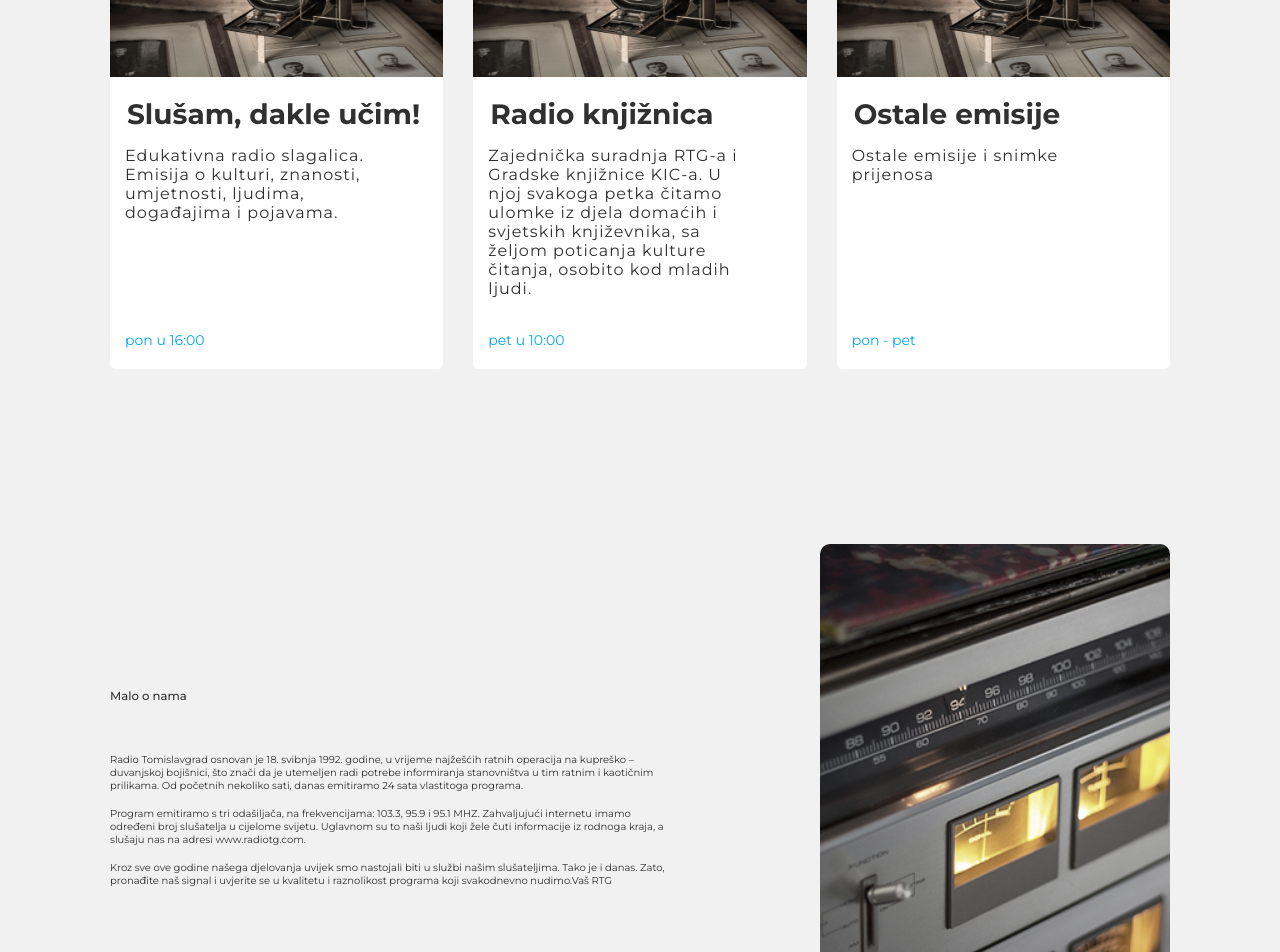
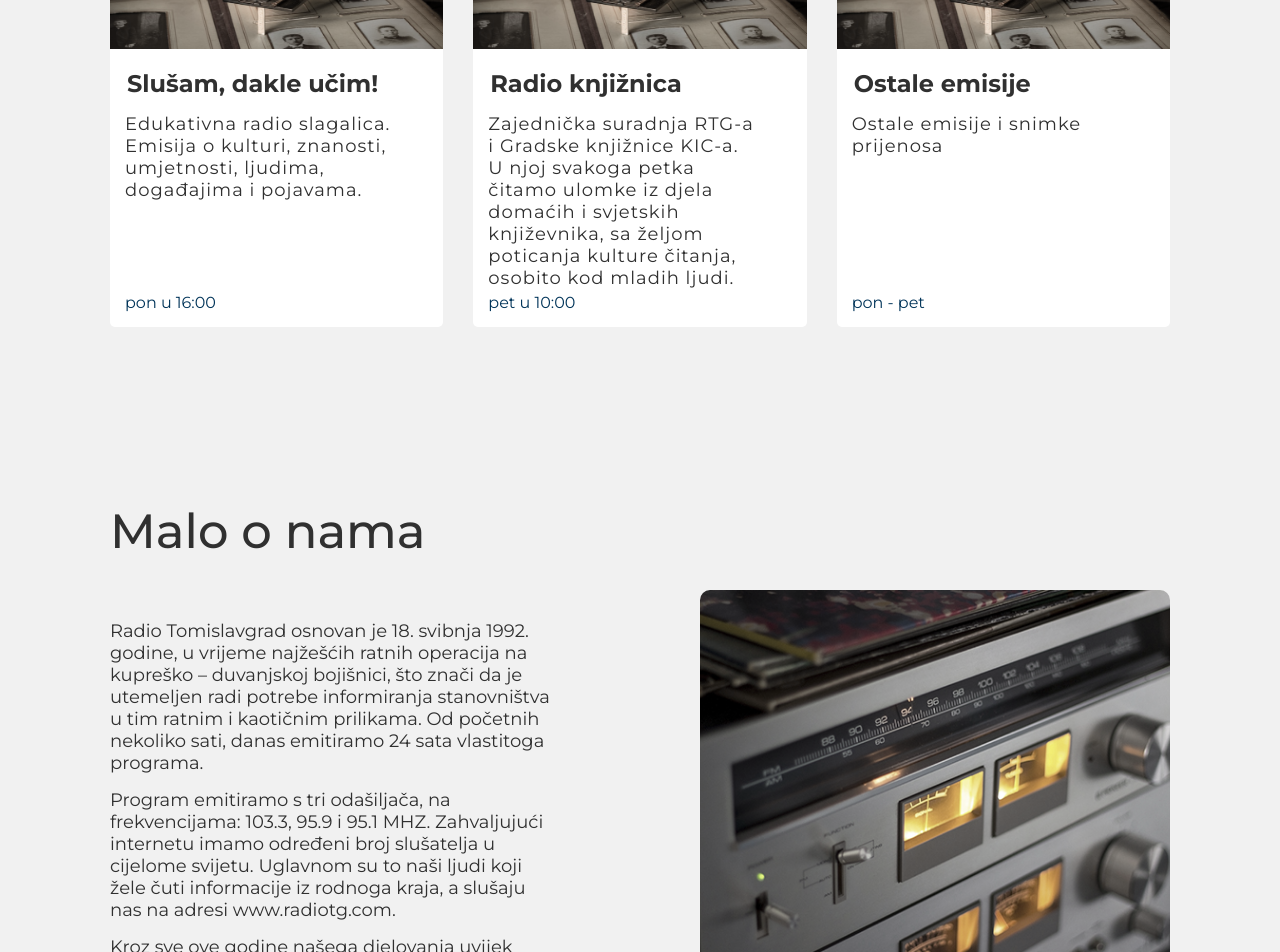
Before and after one commit to MilicTG/radio-tg, a React (Create React App) app: page / in a window 1280 px wide. Shown: the part 2260-3212 px from the top of the page. Built offline with nearby package versions, Linux system fonts and the light colour scheme; no server answers.

Commit message:
Index page finished

```diff
--- a/src/components/footer/footer.component.jsx
+++ b/src/components/footer/footer.component.jsx
@@ -1,4 +1,5 @@
 import React from 'react';
+import { Link } from 'react-router-dom';
 
 //styles
 import {
@@ -45,9 +46,9 @@ const footer = () => {
                      </thead>
                      <tbody>
                         <tr>
-                           <td>Trg Franje Tudmana,</td>
+                           <td>Trg Franje Tuđmana,</td>
                            <td>80240, Tomislavgrad,</td>
-                           <td>Herceg Bosanska Zupanija,</td>
+                           <td>Herceg Bosanska Županija,</td>
                            <td>Bosna i Hercegovina</td>
                         </tr>
                      </tbody>
@@ -65,6 +66,7 @@ const footer = () => {
                            <td>+387 34 353 768</td>
                            <td>+387 34 352 909</td>
                            <td>radiotomislavgrad@gmail.com</td>
+                           <td>radio.tomislavgrad@tel.net.ba</td>
                         </tr>
                      </tbody>
                   </table>
@@ -78,10 +80,21 @@ const footer = () => {
                      </thead>
                      <tbody>
                         <tr>
-                           <td>Pocetna</td>
-                           <td>Program</td>
-                           <td>Marketing</td>
-                           <td>Kontakt</td>
+                           <td>
+                              <Link to='/program'>Program</Link>
+                           </td>
+                           <td>
+                              <Link to='/marketing'>Marketing</Link>
+                           </td>
+                           <td>
+                              <Link to='/oglasi'>Oglasi</Link>
+                           </td>
+                           <td>
+                              <Link to='/kontakt'>Kontakt</Link>
+                           </td>
+                           <td>
+                              <Link to='/rtg-music'>RTG Music</Link>
+                           </td>
                         </tr>
                      </tbody>
                   </table>
--- a/src/components/footer/footer.style.js
+++ b/src/components/footer/footer.style.js
@@ -35,7 +35,7 @@ export const footerInfoColumn = styled.div`
    flex-flow: column;
    h3 {
       color: ${theme.colorSecondary};
-      font-size: ${theme.fontSizeBig};
+      font-size: ${theme.fontSizeFour};
       padding: 1rem 0;
       text-align: start;
    }
@@ -45,49 +45,54 @@ export const footerInfoColumn = styled.div`
          display: table-cell;
          text-align: start;
          td {
-            font-size: ${theme.fontSizeNorm};
+            font-size: ${theme.fontSizeThree};
             font-weight: 300;
             padding: 0.7rem 0;
             display: block;
             color: white;
+            a {
+               text-decoration: none;
+               color: white;
+               cursor: pointer;
+            }
          }
       }
    }
    @media ${device.deviceTablet} {
       h3 {
-         font-size: ${theme.fontSizeBig};
+         font-size: ${theme.fontSizeFour};
       }
       table {
          tr {
             text-align: start;
             td {
-               font-size: ${theme.fontSizeNorm};
+               font-size: ${theme.fontSizeThree};
             }
          }
       }
    }
    @media ${device.deviceTabletLand} {
       h3 {
-         font-size: ${theme.fontSizeBig};
+         font-size: ${theme.fontSizeFour};
       }
       table {
          tr {
             text-align: start;
             td {
-               font-size: ${theme.fontSizeNorm};
+               font-size: ${theme.fontSizeThree};
             }
          }
       }
    }
    @media ${device.deviceDesktop} {
       h3 {
-         font-size: ${theme.fontSizeBig1X};
+         font-size: ${theme.fontSizeFive};
       }
       table {
          tr {
             text-align: left;
             td {
-               font-size: ${theme.fontSizeNorm};
+               font-size: ${theme.fontSizeThree};
             }
          }
       }
--- a/src/components/sectionInfo/sectionInfo.style.js
+++ b/src/components/sectionInfo/sectionInfo.style.js
@@ -5,8 +5,6 @@ import { device } from '../../styles/responsive';
 export const infoSectionContainer = styled.section`
    width: 100%;
    min-height: 40rem;
-   /* background-color: ${(props) =>
-      props.color ? `${theme.colorLightBck}` : `white;`}; */
 
    @media ${device.devicePhone} {
       padding: 2rem 0;
@@ -27,11 +25,11 @@ export const infoSectionContainer = styled.section`
 
 export const textInfoSide = styled.div`
    width: 100%;
+   height: 100%;
    display: flex;
-   justify-content: center;
+   justify-content: space-between;
    align-items: center;
    flex-flow: column;
-   padding: 2.5rem 0 2.5rem 0;
    @media ${device.deviceTablet} {
       padding: 3rem 0 3rem 0;
       flex-flow: row;
@@ -49,10 +47,11 @@ export const textInfoSide = styled.div`
 export const infoTextWrapper = styled.div`
    display: flex;
    flex-flow: column;
-   justify-content: center;
+   align-content: flex-start;
    text-align: center;
+   height: 100%;
    width: 100%;
-   &.left {
+
    @media ${device.devicePhone} {
       padding: 0;
    }
@@ -68,45 +67,32 @@ export const infoTextWrapper = styled.div`
    @media ${device.deviceDesktopHD} {
       padding: 0 15rem 0 0;
    }
-   }
-   &.right {
-      @media ${device.devicePhone} {
-         padding: 0;
-      }
-      @media ${device.deviceTablet} {
-         padding: 0 0 0 5rem;
-      }
-      @media ${device.deviceTabletLand} {
-         padding: 0 0 0 5rem;
-      }
-      @media ${device.deviceDesktop} {
-         padding: 0 0 0 5rem;
-      }
-      @media ${device.deviceDesktopHD} {
-         width: 70%;
-         padding: 0 0 0 5rem;
-      }
-   }
 `;
 
 export const infoTextTitle = styled.h3`
    color: ${theme.colorFont};
    text-align: center;
    font-weight: 500;
-   padding-bottom: 5rem;
    @media ${device.devicePhone} {
-      font-size: 7vw;
+      font-size: ${theme.fontSizeFive};
+      padding-bottom: 4rem;
    }
    @media ${device.deviceTablet} {
-      font-size: ${theme.fontSizeBig};
+      font-size: ${theme.fontSizeSix};
+      padding-bottom: 5rem;
+
       text-align: start;
    }
    @media ${device.deviceTabletLand} {
-      font-size: ${theme.fontSizeBig1X};
+      font-size: ${theme.fontSizeSix};
+      padding-bottom: 5rem;
+
       text-align: start;
    }
    @media ${device.deviceDesktop} {
-      font-size: ${theme.fontSizeBig2X};
+      font-size: ${theme.fontSizeSeven};
+      padding-bottom: 6rem;
+
       text-align: start;
    }
 `;
@@ -115,7 +101,7 @@ export const infoText = styled.article`
    color: ${theme.colorFont};
    text-align: start;
    font-weight: 400;
-   font-size: ${theme.fontSizeSmall1X};
+   font-size: ${theme.fontSizeThree};
    padding-bottom: 2rem;
    .rowOne {
       padding-bottom: 1.5rem;
@@ -127,16 +113,16 @@ export const infoText = styled.article`
       padding-bottom: 1.5rem;
    }
    @media ${device.deviceTablet} {
-      font-size: ${theme.fontSizeNorm};
+      font-size: ${theme.fontSizeThree};
       text-align: start;
       padding-bottom: 0;
    }
    @media ${device.deviceTabletLand} {
-      font-size: ${theme.fontSizeNorm};
+      font-size: ${theme.fontSizeThree};
       text-align: start;
    }
    @media ${device.deviceDesktop} {
-      font-size: ${theme.fontSizeBig};
+      font-size: ${theme.fontSizeFour};
       text-align: start;
    }
 `;
@@ -153,19 +139,19 @@ export const infoImg = styled.img`
    background-size: cover;
    object-fit: cover;
    @media ${device.deviceTablet} {
-      width: 30rem;
-      height: 40rem;
-   }
-   @media ${device.deviceTabletLand} {
-      width: 30rem;
-      height: 45rem;
-   }
-   @media ${device.deviceDesktop} {
       width: 35rem;
       height: 50rem;
    }
-   @media ${device.deviceDesktopHD} {
-      width: 45rem;
+   @media ${device.deviceTabletLand} {
+      width: 35rem;
       height: 50rem;
    }
+   @media ${device.deviceDesktop} {
+      width: 47rem;
+      height: 38rem;
+   }
+   @media ${device.deviceDesktopHD} {
+      width: 50rem;
+      height: 40rem;
+   }
 `;
--- a/src/components/sectionTitle/sectionTitle.style.js
+++ b/src/components/sectionTitle/sectionTitle.style.js
@@ -41,7 +41,7 @@ export const primaryTitle = styled.h2`
 `;
 
 export const descTitle = styled.p`
-   font-weight: 300;
+   font-weight: 400;
    color: ${theme.colorFont};
    text-align: center;
    white-space: pre-line;
--- a/src/components/showCard/showCard.style.js
+++ b/src/components/showCard/showCard.style.js
@@ -19,20 +19,20 @@ export const cardContainer = styled.div`
 
 export const cardTitle = styled.h2`
    color: ${theme.colorFont};
-   font-size: 2.4rem;
+   font-size: ${theme.fontSizeFour};
    font-weight: 600;
    padding: 1.7rem 0 0 1.7rem;
    @media ${device.deviceTablet} {
-      font-size: 2.6rem;
+      font-size: ${theme.fontSizeFour};
    }
    @media ${device.deviceTabletLand} {
-      font-size: 2.6rem;
+      font-size: ${theme.fontSizeFour};
    }
    @media ${device.deviceDesktop} {
-      font-size: 2.8rem;
+      font-size: ${theme.fontSizeFive};
    }
    @media ${device.deviceDesktopHD} {
-      font-size: 3rem;
+      font-size: ${theme.fontSizeFive};
    }
 `;
 
@@ -52,7 +52,7 @@ export const cardImg = styled.img`
 export const cardDesc = styled.p`
    color: ${theme.colorFont};
    width: 90%;
-   font-size: 1.4rem;
+   font-size: ${theme.fontSizeThree};
    letter-spacing: 1px;
    height: 18rem;
    padding: 1.5rem;
@@ -60,31 +60,31 @@ export const cardDesc = styled.p`
    text-align: start;
 
    @media ${device.deviceTablet} {
-      font-size: 1.6rem;
+      font-size: ${theme.fontSizeThree};
    }
    @media ${device.deviceTabletLand} {
-      font-size: 1.6rem;
+      font-size: ${theme.fontSizeThree};
    }
    @media ${device.deviceDesktop} {
-      font-size: 1.6rem;
+      font-size: ${theme.fontSizeFour};
    }
    @media ${device.deviceDesktopHD} {
-      font-size: 1.8rem;
+      font-size: ${theme.fontSizeFour};
    }
 `;
 
 export const cardTime = styled.p`
-   color: ${theme.colorSecondary};
-   font-size: 1.2rem;
-   padding: 2rem 0 2rem 1.5rem;
+   color: ${theme.colorPrimary};
+   font-size: ${theme.fontSizeTwo};
+   padding: 1.5rem 0 1.5rem 1.5rem;
 
    @media ${device.deviceTablet} {
-      font-size: 1.2rem;
+      font-size: ${theme.fontSizeTwo};
    }
    @media ${device.deviceTabletLand} {
-      font-size: 1.2rem;
+      font-size: ${theme.fontSizeTwo};
    }
    @media ${device.deviceDesktop} {
-      font-size: 1.4rem;
+      font-size: ${theme.fontSizeThree};
    }
 `;
```
Also changed, not shown: src/data/programScheduleData.js (+14 -14 lines). Lines whose indentation alone changed are shown as unchanged.
